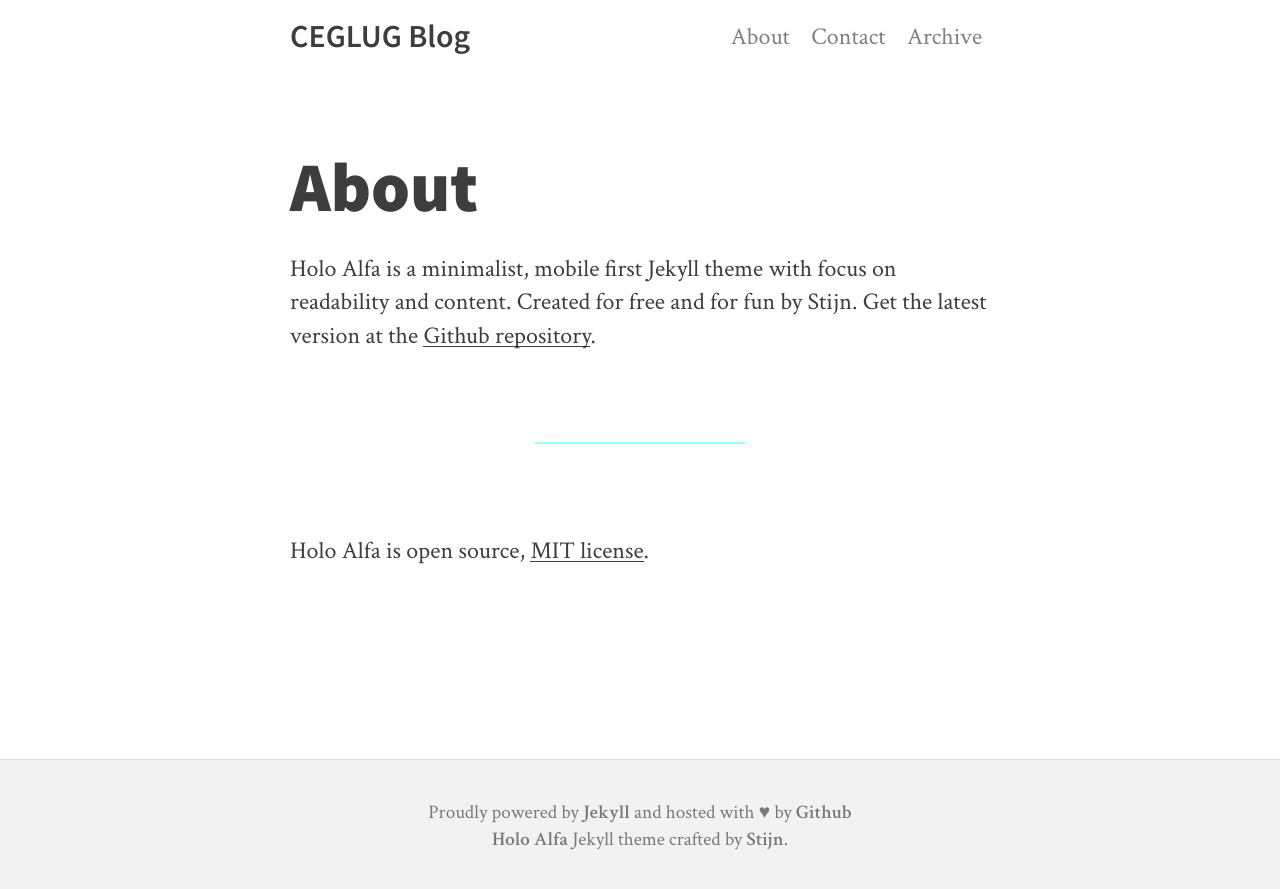
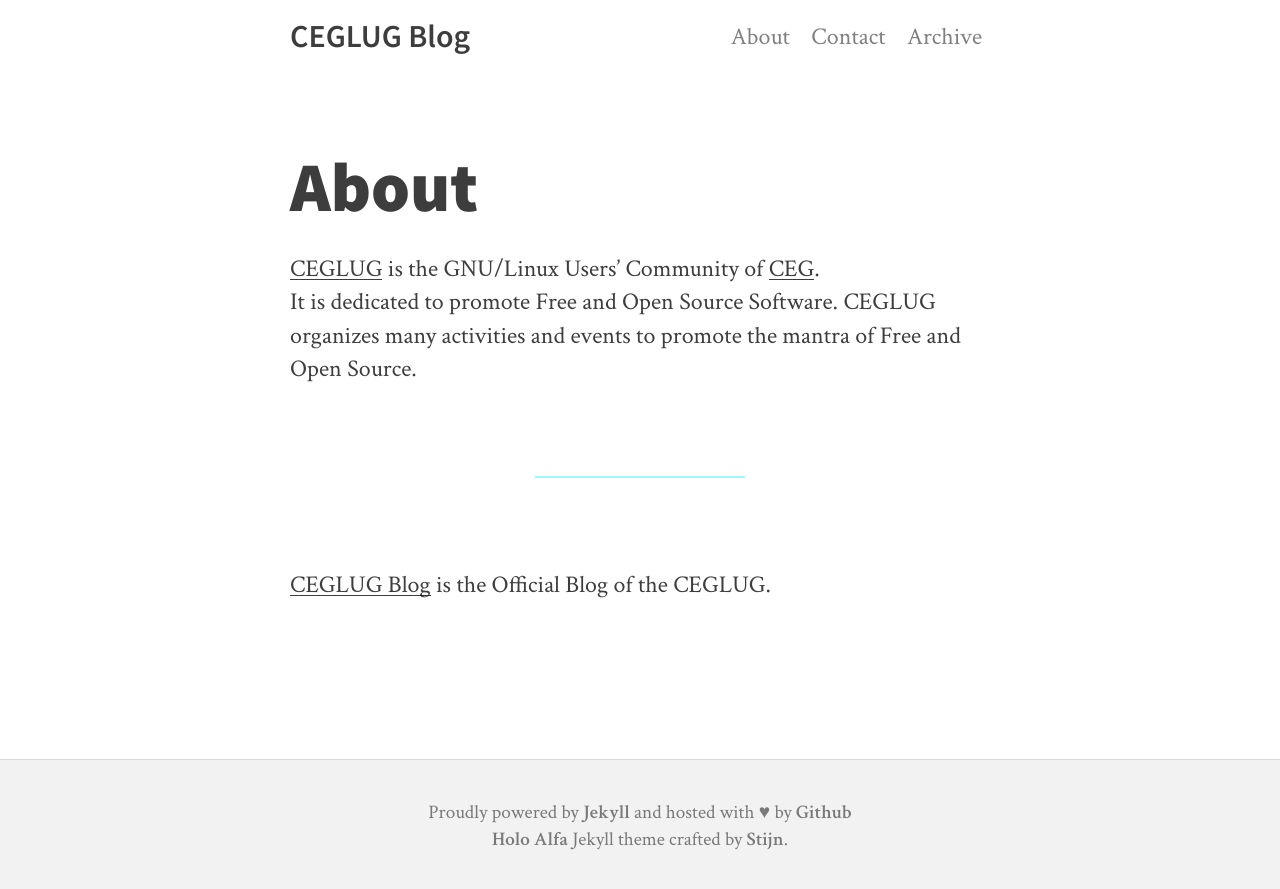
Before and after one commit to prashantbarca/prashantbarca.github.io, a Jekyll site: the page built from about.md, in a window 1280 px wide. Shown: the top 889 px of the page. Built offline with Jekyll 4.4.1, drawn with Linux system fonts in a browser that asks for light colours; nearby versions of some CDN libraries.

Commit message:
Altered about.md

```diff
--- a/about.md
+++ b/about.md
@@ -3,8 +3,9 @@
 title: About
 ---
 
-Holo Alfa is a minimalist, mobile first Jekyll theme with focus on readability and content. Created for free and for fun by Stijn. Get the latest version at the [Github repository](https://github.com/steinvc/holo-alfa).
+[CEGLUG](http://ceglug.org) is the GNU/Linux Users' Community of [CEG](https://en.wikipedia.org/wiki/College_of_Engineering,_Guindy).<br/>
+It is dedicated to promote Free and Open Source Software. CEGLUG organizes many activities and events to promote the mantra of Free and Open Source.<br/>
 
 ---
 
-Holo Alfa is open source, [MIT license](http://opensource.org/licenses/MIT).
+[CEGLUG Blog](http://blog.ceglug.org) is the Official Blog of the CEGLUG.
```
